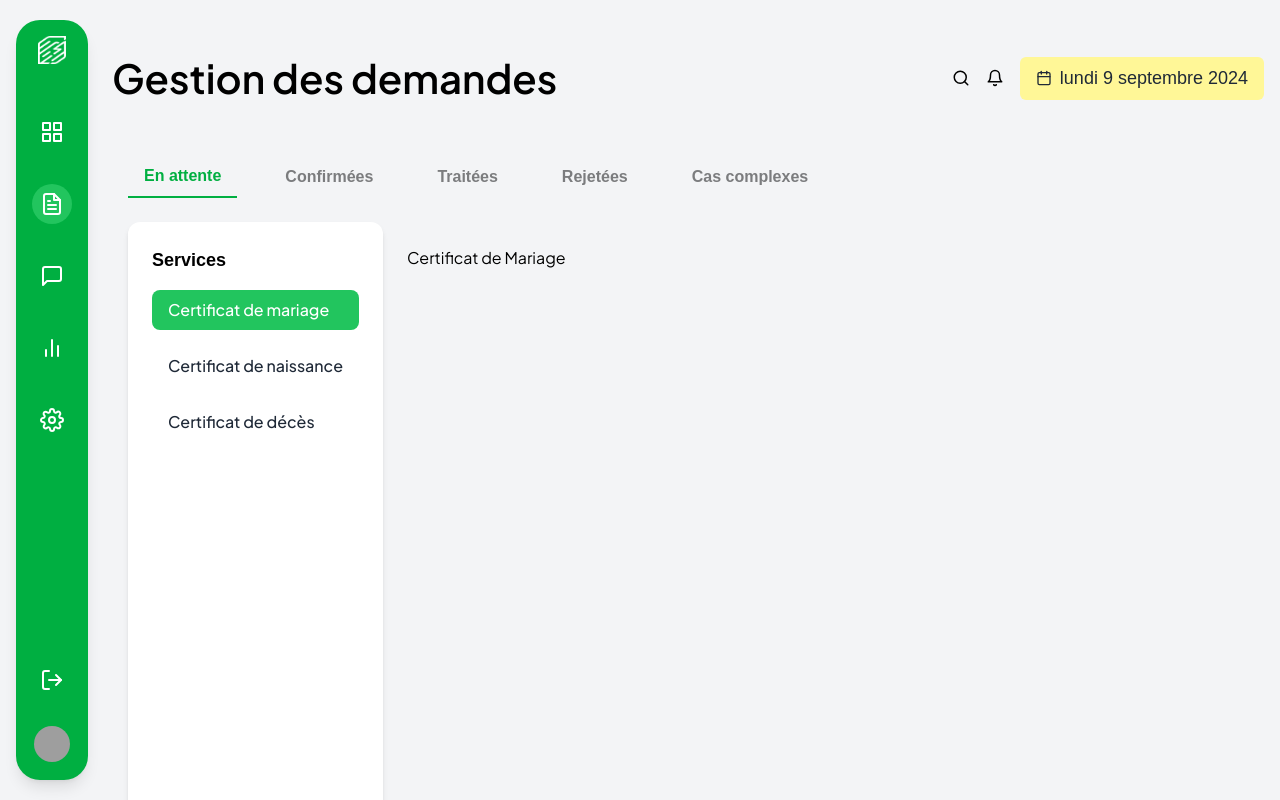
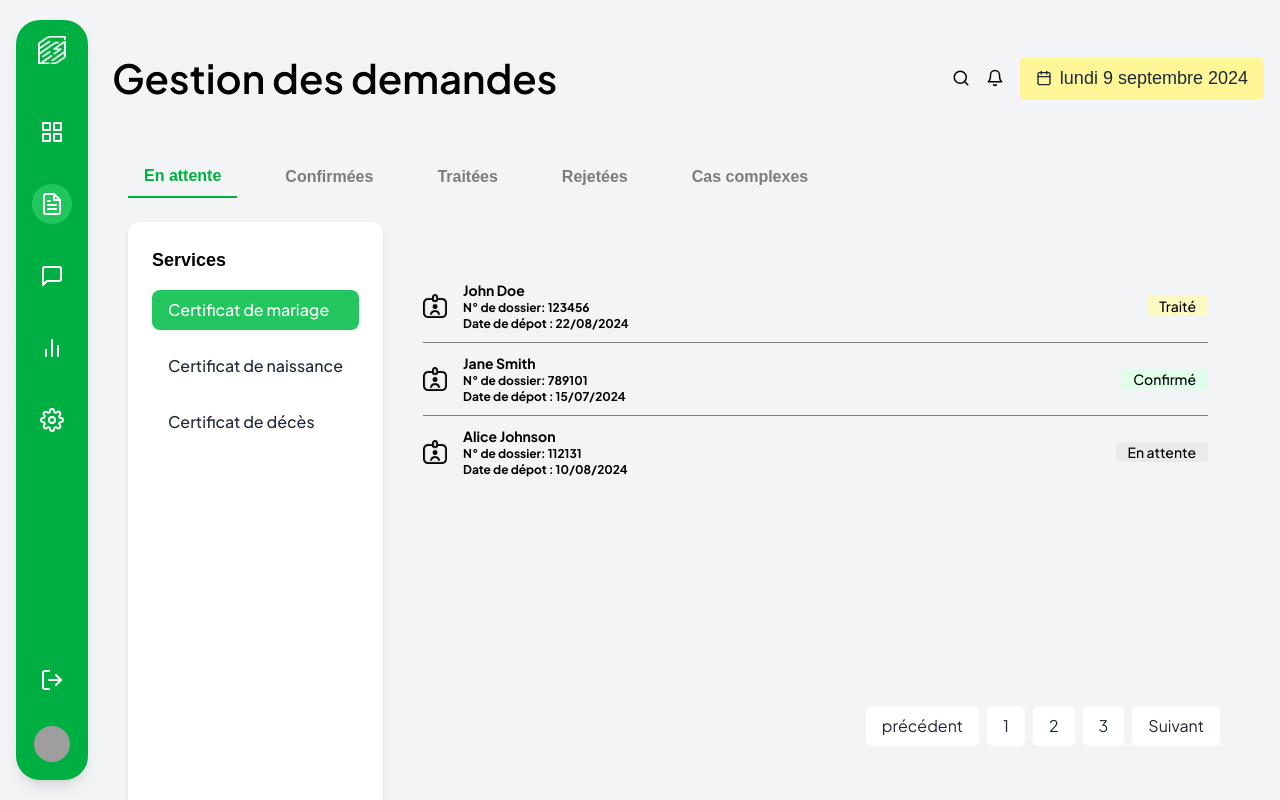
Before and after one commit to Black221/samakaayit-front-office, a React (Vite) app: page /demandes/Certificat-de-mariage in a window 1280 px wide. Shown: the top 800 px of the page. Built offline with nearby package versions, Linux system fonts and the light colour scheme; grey boxes are pictures that could not be loaded.

Commit message:
Add list and details pages

```diff
--- a/src/app/App.tsx
+++ b/src/app/App.tsx
@@ -23,7 +23,6 @@ function App() {
   });
 
   return (
-    <>
     <Routes>
       <Route element={<Layout />}>
         <Route path="/" element={<Dashboard />} />
@@ -33,7 +32,6 @@ function App() {
         <Route path="/parametres" element={<div>Paramètres</div>} />
       </Route>
     </Routes>
-    </>
   );
 }
 
--- a/src/app/gestion_demandes/Page.tsx
+++ b/src/app/gestion_demandes/Page.tsx
@@ -6,22 +6,14 @@ import CertificatDeces from "./certificat_de_deces/Page";
 
 function Demandes() {
   return (
-    <>
-      <Routes>
-        <Route element={<Layout />}>
-          <Route path="/" element={<CertificatMariage />} />
-          <Route
-            path="/Certificat-de-mariage"
-            element={<CertificatMariage />}
-          />
-          <Route
-            path="/Certificat-de-naissance"
-            element={<CertificatNaissance />}
-          />
-          <Route path="/Certificat-de-deces" element={<CertificatDeces />} />
-        </Route>
-      </Routes>
-    </>
+    <Routes>
+      <Route element={<Layout />}>
+        <Route path="/*" element={<CertificatMariage />} />
+        <Route path="Certificat-de-mariage/*" element={<CertificatMariage />} />
+        <Route path="Certificat-de-naissance/*" element={<CertificatNaissance />} />
+        <Route path="Certificat-de-deces/*" element={<CertificatDeces />} />
+      </Route>
+    </Routes>
   );
 }
 
--- a/src/app/gestion_demandes/certificat_de_mariage/Page.tsx
+++ b/src/app/gestion_demandes/certificat_de_mariage/Page.tsx
@@ -1,3 +1,14 @@
+import { Route, Routes } from "react-router-dom";
+import List from "./liste_demandes/Page";
+import Details from "./details_demandes/Page";
+
 export default function CertificatMariage() {
-  return <div>Certificat de Mariage</div>;
+  return (
+   <div>
+      <Routes>
+        <Route path="/*" element={ <List/> } />
+        <Route path="details/:id" element={ <Details/>} />
+      </Routes>
+   </div>
+  );
 }
--- a/src/app/gestion_demandes/certificat_de_mariage/details_demandes/Page.tsx
+++ b/src/app/gestion_demandes/certificat_de_mariage/details_demandes/Page.tsx
@@ -0,0 +1,43 @@
+import DetailDemande from "../../../../components/Demandes/DetailDemande"
+
+const details = {
+    "prenom": "Aminata",
+    "nom": "Ndiaye",
+    "sexe": "Masculin",
+    "date_de_naissance": "12/12/1990",
+    "nationalite": "Sénégalaise",
+    "pays_de_naissance": "Sénégal",
+    "lieu_de_naissance": "Zac mbao, cité des forces françaises du cap vert",
+    "situation_matrimoniale": "Marié(e)",
+    "numero_dossier": "#090890",
+    "date_de_depot": "12/12/1990",
+    "piece": ["Carte d'identité", "Carte de sécurité", "Passeport", "Permis de conduire"],
+    // "status": "Traité"
+    // "status":"Rejeté"
+    // "status":"Confirmé"
+  "status":"En attente"
+}
+
+
+
+export default function Details() {
+
+
+  return (
+    <div>
+      <DetailDemande
+        prenom={details.prenom}
+        nom={details.nom}
+        sexe={details.sexe}
+        date_de_naissance={details.date_de_naissance}
+        nationalite={details.nationalite}
+        pays_de_naissance={details.pays_de_naissance}
+        lieu_de_naissance={details.lieu_de_naissance}
+        situation_matrimoniale={details.situation_matrimoniale}
+        numero_dossier={details.numero_dossier}
+        date_de_depot={details.date_de_depot}
+        pieces={details.piece}
+        status={details.status}/>
+    </div>
+  )
+}
--- a/src/app/gestion_demandes/certificat_de_mariage/liste_demandes/Page.tsx
+++ b/src/app/gestion_demandes/certificat_de_mariage/liste_demandes/Page.tsx
@@ -0,0 +1,64 @@
+import { useLocation, useNavigate} from "react-router-dom";
+import ListDemande from "../../../../components/Demandes/ListDemande";
+
+const demandes = [
+  {
+    "name": "John Doe",
+    "numDossier": "123456",
+    "date": "22/08/2024",
+    "status": "Traité"
+  },
+  {
+    "name": "Jane Smith",
+    "numDossier": "789101",
+    "date": "15/07/2024",
+    "status": "Confirmé"
+  },
+  {
+    "name": "Alice Johnson",
+    "numDossier": "112131",
+    "date": "10/08/2024",
+    "status": "En attente"
+  }
+];
+
+
+export default function List() {
+
+  const location = useLocation();
+  const navigate = useNavigate();
+  const id = 1;
+
+  function onPress(): void {
+    navigate(`${location.pathname}/details/${id}`);
+  }
+
+  return (
+    <div className="flex flex-col justify-between min-h-[500px] w-full">
+      <ListDemande demandes={demandes} onPress={onPress} />
+
+      {/* pagination */}
+      <div className="flex justify-end items-center">
+        <a href="#" className="flex items-center px-4 py-2 mx-1 text-gray-800 transition-colors duration-300 transform bg-white rounded-md hover:bg-gray-200">
+            précédent
+        </a>
+
+        <a href="#" className="items-center hidden px-4 py-2 mx-1 text-gray-800 transition-colors duration-300 transform bg-white rounded-md sm:flex hover:bg-gray-200">
+            1
+        </a>
+
+        <a href="#" className="items-center hidden px-4 py-2 mx-1 text-gray-800 transition-colors duration-300 transform bg-white rounded-md sm:flex hover:bg-gray-200">
+            2
+        </a>
+
+        <a href="#" className="items-center hidden px-4 py-2 mx-1 text-gray-800 transition-colors duration-300 transform bg-white rounded-md sm:flex hover:bg-gray-200">
+            3
+        </a>
+
+        <a href="#" className="flex items-center px-4 py-2 mx-1 text-gray-800 transition-colors duration-300 transform bg-white rounded-md hover:bg-gray-200">
+            Suivant
+        </a>
+      </div>
+    </div>
+  )
+}
--- a/src/components/Demandes/DemandeItem.tsx
+++ b/src/components/Demandes/DemandeItem.tsx
@@ -1,3 +1,4 @@
+import { useLocation } from "react-router-dom";
 import idCard from "../../assets/id-card.png";
 
 interface DemandeItemProps {
@@ -5,6 +6,7 @@ interface DemandeItemProps {
     date: string;
     numDossier: string;
     status: string;
+    onPress: React.MouseEventHandler<HTMLButtonElement> | undefined;
 }
 
 const STATUS_COLOR: {[key: string]: string} = {
@@ -15,12 +17,15 @@ const STATUS_COLOR: {[key: string]: string} = {
 }
 
 
-const  DemandeItem = ({name, date, numDossier, status }: DemandeItemProps) => {
+const DemandeItem = ({ name, date, numDossier, status, onPress }: DemandeItemProps) => {
+
+  // const location = useLocation();
+
   return (
-    <div className="flex flex-row items-center py-[10px]">
+    <button onClick={onPress} className="flex w-full flex-row items-center py-[10px] cursor-pointer">
       <img src={idCard} alt="id-card" className="w-6 h-6 mr-[16px]"/>
 
-        <div className="flex flex-col">
+      <div className="flex flex-col items-start">
             <h3 className="text-sm font-bold">{name}</h3>
             <p className="text-xs font-bold">N° de dossier: {numDossier}</p>
             <p className="text-xs font-bold">Date de dépot : {date}</p>
@@ -46,7 +51,7 @@ const  DemandeItem = ({name, date, numDossier, status }: DemandeItemProps) => {
         </label>
       </div> */}
 
-    </div>
+    </button>
   )
 }
 
--- a/src/components/Demandes/ListDemande.tsx
+++ b/src/components/Demandes/ListDemande.tsx
@@ -1,11 +1,11 @@
 import DemandeItem from './DemandeItem'
 
-export default function ListDemande({ demandes }: any) {
+export default function ListDemande({ demandes, onPress } : {demandes:any, onPress:React.MouseEventHandler<HTMLButtonElement> | undefined}) {
   return (
-      <ul className='py-6 px-4'>
+      <ul className='py-6 px-4 w-full divide-y divide-[#7B7C7E]'>
         {
           demandes.map((demande: any) => (
-              <li key={demande.numDossier} className="border-b-[0.3px] border-[#7B7C7E]"><DemandeItem status={demande.status} name={demande.name} numDossier={demande.numDossier} date={demande.date} /></li>
+              <li key={demande.numDossier} className=""><DemandeItem status={demande.status} name={demande.name} numDossier={demande.numDossier} date={demande.date} onPress={onPress} /></li>
           ))
         }
       </ul>
--- a/src/main.tsx
+++ b/src/main.tsx
@@ -11,6 +11,7 @@ import { ModalProvider } from "./providers/ModalProvider.tsx";
 
 import AuthGuard from "./guards/AuthGuard.tsx";
 import IsAuth from "./guards/isAuth";
+import Test from "./app/Test.tsx";
 
 ReactDOM.createRoot(document.getElementById("root")!).render(
   <React.StrictMode>
@@ -29,7 +30,6 @@ ReactDOM.createRoot(document.getElementById("root")!).render(
               <Route element={<AuthGuard />}>
                 <Route path="/*" element={<App />} />
               </Route>
-
             </Routes>
           </BrowserRouter>
         </ModalProvider>
```
Also changed, not shown: src/assets/document.png (added). Lines whose indentation alone changed are shown as unchanged.
